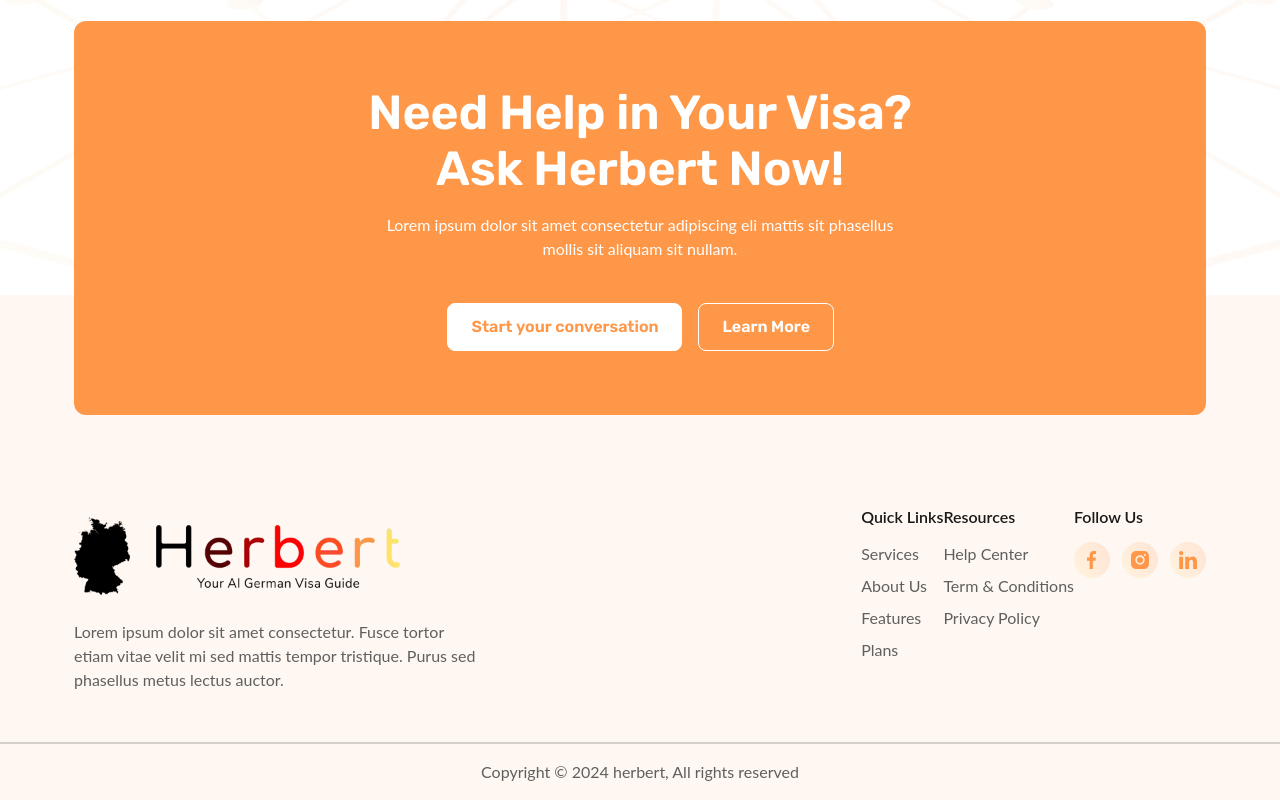
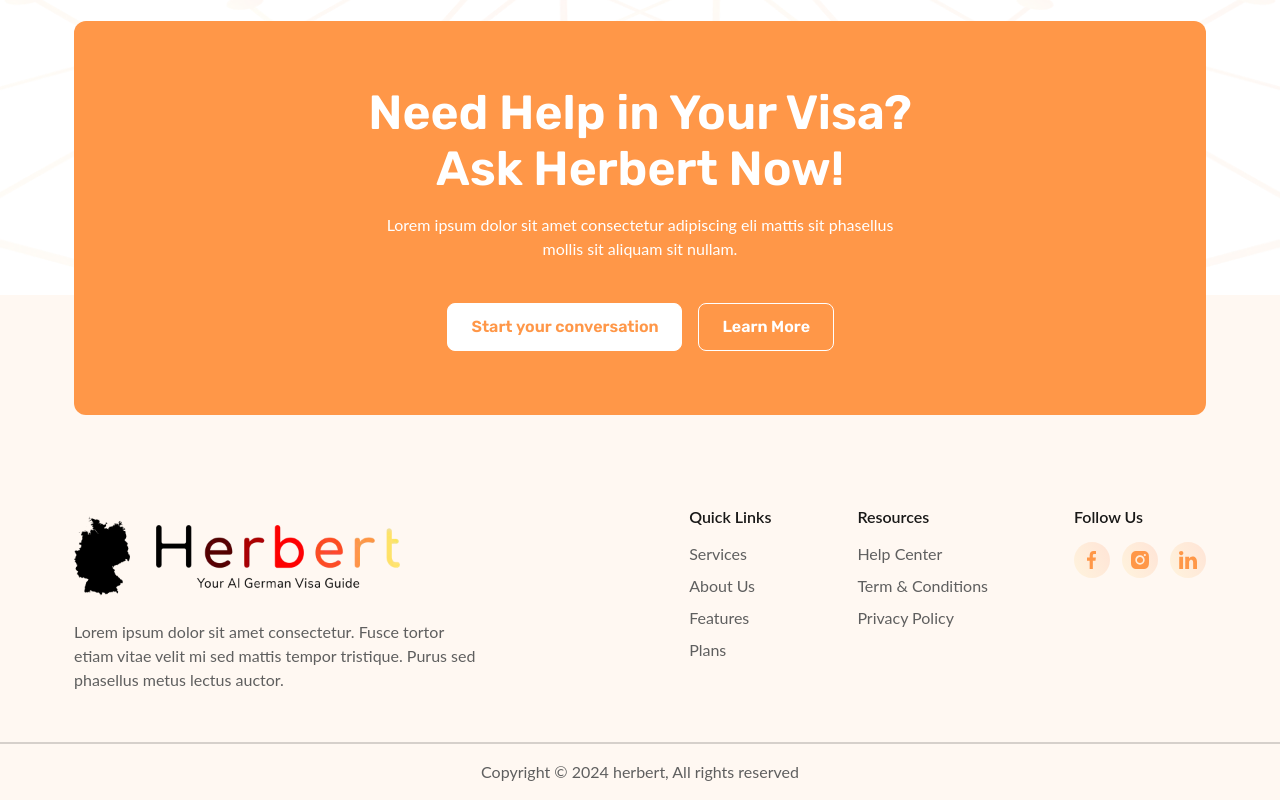
Before and after one commit to akshaybishnoi01/herbert, a React (Create React App) app: page / in a window 1280 px wide. Shown: the part 4184-4984 px from the top of the page. Built offline with nearby package versions, Linux system fonts and the light colour scheme; a web font is replaced by a local one.

Commit message:
update gap in footer

```diff
--- a/src/components/Footer.jsx
+++ b/src/components/Footer.jsx
@@ -59,7 +59,7 @@ const Footer = () => {
                            <a href="/"> <img className='md:max-w-[326px] max-w-[210px] w-full footer-logo pointer-events-none' src={footerLogo} alt="#" /></a>
                             <PrimaryParagraph className="max-w-[412px] w-full mt-[15px]" text="Lorem ipsum dolor sit amet consectetur. Fusce tortor etiam vitae velit mi sed mattis tempor tristique. Purus sed phasellus metus lectus auctor." />
                         </div>
-                        <div className='lg:max-w-[518px] max-sm:flex-wrap flex lg::gap-[86px] justify-between'>
+                        <div className='lg:max-w-[518px] max-sm:flex-wrap flex lg:gap-[86px] justify-between'>
                             {FOOTER_DATA.map((item, idx) => (
                                 <div key={idx} className='max-sm:flex max-sm:flex-col max-sm:w-[50%]'>
                                     <p className='font-semibold text-base leading-[19px] text-black opacity-90'>
```
